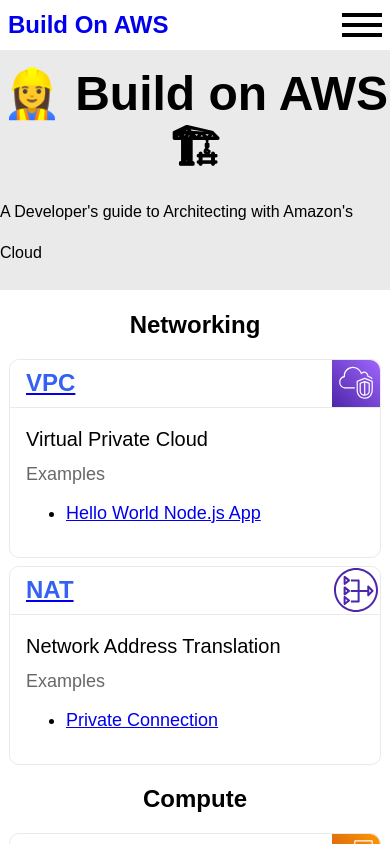
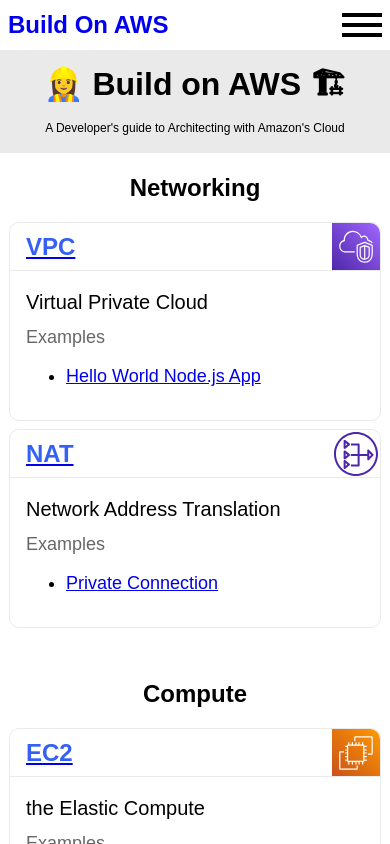
Before and after one commit to alexUXUI/build-on-aws, a Next.js app: page / in a window 390 px wide. Shown: the top 844 px of the page. Built offline with nearby package versions, Linux system fonts and the light colour scheme.

Commit message:
code block styles

```diff
--- a/components/nav.component.tsx
+++ b/components/nav.component.tsx
@@ -1,9 +1,9 @@
+import Link from "next/link";
 import { useRouter } from "next/router";
 import { useState, useEffect, useRef } from "react";
 import cs from "classnames";
 import styles from "../styles/Nav.module.css";
 import config from "../config/nav.json";
-import Link from "next/link";
 
 const useViewportResize = () => {
   const [isMobile, setIsMobile] = useState(false);
@@ -29,11 +29,12 @@
   };
 };
 
-type Item = {
+type NavLink = {
   name: string;
   url: string;
 };
 
+// open close mobile hambuger icon
 const Hamburger = ({
   setIsOpen,
   isOpen,
@@ -73,6 +74,7 @@
   // state for the mobile nav menu
   const [isOpen, setIsOpen] = useState(false);
 
+  // react ref to the nav menu
   const mobileMenuRef = useRef<HTMLDivElement>(null);
 
   // close the menu when we click outside of it
@@ -123,7 +125,7 @@
         >
           {isOpen ? (
             <ul className={styles.mobileNavLinks}>
-              {config.nav.map((item: Item, index: number) => (
+              {config.nav.map((item: NavLink, index: number) => (
                 <li key={index} className={styles.navItem}>
                   <a href={item.url} className={selectedRoute(item.url)}>
                     <h2>{item.name}</h2>
@@ -140,7 +142,7 @@
   return (
     <nav className={styles.desktopNav}>
       <ul>
-        {config.nav.map((item: Item, index: number) => (
+        {config.nav.map((item: NavLink, index: number) => (
           <li key={index} className={styles.navItem}>
             <a href={item.url} className={selectedRoute(item.url)}>
               <h2>{item.name}</h2>
--- a/styles/Home.module.css
+++ b/styles/Home.module.css
@@ -35,25 +35,16 @@
   width: 100%;
   justify-content: space-between;
   flex-wrap: wrap;
+  margin-bottom: 2rem;
 }
 
 .banner {
-  /* margin: 50px 0 0 0;
-  flex: 1;
-  display: flex;
-  flex-direction: column;
-  justify-content: center;
-  align-items: center; */
-
-  /* background-color: #06236f; */
   margin: 50px 0 0 0;
   flex: 1 1;
   display: flex;
   flex-direction: column;
   justify-content: center;
   align-items: center;
-  /* color: white; */
-  /* box-shadow: inset 1px 3px 20px 0px black; */
 }
 
 .banner h1 {
@@ -65,7 +56,7 @@
 
 @media (max-width: 700px) {
   .banner h1 {
-    font-size: 3rem;
+    font-size: 2rem;
   }
 }
 
@@ -77,8 +68,8 @@
 
 @media (max-width: 700px) {
   .banner p {
-    line-height: 2.55rem;
-    font-size: 1rem;
+    line-height: 1.15rem;
+    font-size: 0.75rem;
   }
 }
 
@@ -121,49 +112,6 @@
 .container li {
   margin: 1.5rem auto 0.5rem auto;
 }
-
-/*
-.title a {
-  color: #0070f3;
-  text-decoration: none;
-}
-
-.title a:hover,
-.title a:focus,
-.title a:active {
-  text-decoration: underline;
-}
-
-.title {
-  margin: 0;
-  line-height: 1.15;
-  font-size: 4rem;
-}
-
-.title,
-.description {
-  text-align: center;
-}
-
-.description {
-  color: #434343;
-  font-weight: 600;
-}
-
-.category {
-  color: black;
-  font-size: 26px;
-}
-
-*/
-
-/* .main h1:not(:first-child) {
-  align-self: flex-start;
-}
-
-
-
-*/
 
 .card a h2 {
   font-size: 1.5rem;
--- a/styles/globals.css
+++ b/styles/globals.css
@@ -128,3 +128,10 @@
   font-size: 1.125rem;
   line-height: 1.5rem;
 }
+
+code {
+  background: black;
+  color: rgb(69, 240, 112);
+  display: block;
+  margin: 1rem 0 1rem 0;
+}
```
